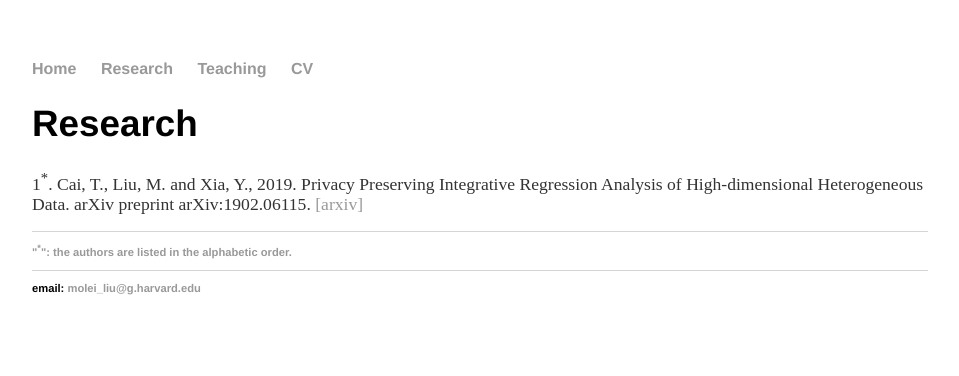
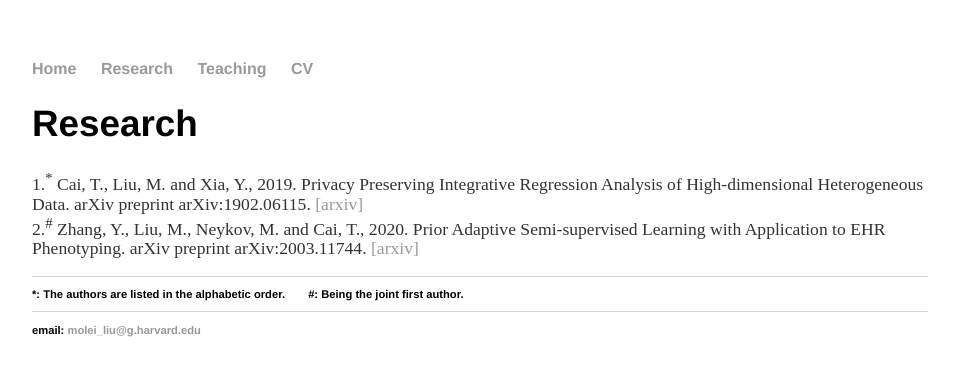
Before and after one commit to moleibobliu/moleibobliu.github.io, a Jekyll site: the page built from pub/index.html, in a window 1280 px wide. Shown: the top 376 px of the page, without its empty margins (160-1119 px from the left). Built offline with Jekyll 4.4.1, drawn with Linux system fonts in a browser that asks for light colours.

Commit message:
Update index.html

```diff
--- a/pub/index.html
+++ b/pub/index.html
@@ -4,14 +4,19 @@
 ---
 <div class="blurb">
 	<h1> Research </h1>
-	<p> 1<sup>*</sup>. Cai, T., Liu, M. and Xia, Y., 2019.
+	<p> 1.<sup>*</sup> Cai, T., Liu, M. and Xia, Y., 2019.
 		Privacy Preserving Integrative Regression Analysis of High-dimensional Heterogeneous Data.
-		arXiv preprint arXiv:1902.06115.<a href="https://arxiv.org/abs/2006.03980"> [arxiv] </a>
-		<a href="https://github.com/moleibobliu/Distillation-CRT">
-		 </h1>
+		arXiv preprint arXiv:1902.06115. <a href="https://arxiv.org/abs/2006.03980"> [arxiv] </a>
+
+	<br \> 2.<sup>#</sup> Zhang, Y., Liu, M., Neykov, M. and Cai, T., 2020.
+		Prior Adaptive Semi-supervised Learning with Application to EHR Phenotyping.
+		arXiv preprint arXiv:2003.11744. <a href="https://arxiv.org/abs/2003.11744"> [arxiv] </a>
+
+	</h1>
 	<footer>
 	    <ul>
-	       <li> "<sup>*</sup>": the authors are listed in the alphabetic order. </a></li>
+	       <li> *: The authors are listed in the alphabetic order. </a></li>
+	       <li> #: Being the joint first author. </a></li>
 	   </ul>
 	</footer>
 
```
